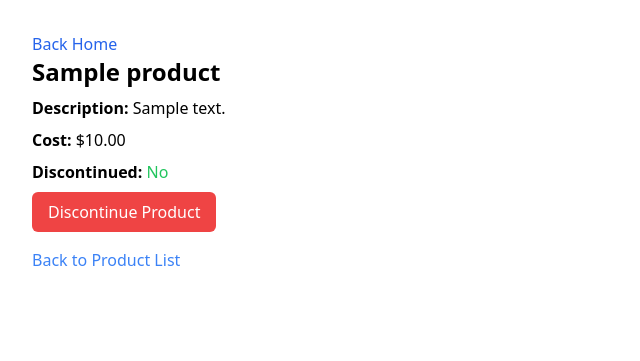
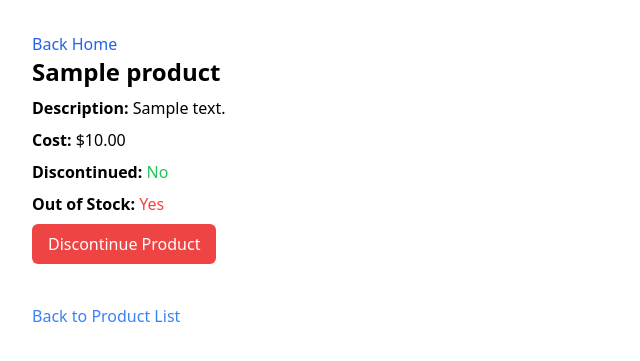
Before and after one commit to creatordestroy/gamehub, a Flask app: template app/templates/product/product_detail.html in a window 1280 px wide. Shown: the top 361 px of the page, without its empty margins (0-640 px from the left). Run offline with Flask 3, Linux system fonts and the light colour scheme; the template is opened without the code that fills it: most values are stand-ins (such as "Sample title", 1, 10 or a date in 2020); some libraries are stand-ins or nearby versions.

Commit message:
Added Out of Stock field to Product with ability to flag item as out of stock; Closes #25

```diff
--- a/app/models/product.py
+++ b/app/models/product.py
@@ -8,6 +8,7 @@ class Product(db.Model):
     product_description = CharField(max_length=255)
     product_cost = DoubleField()
     product_discontinued = IntegerField(default=0)
+    product_out_of_stock = IntegerField(default=0)
     threshold = IntegerField(default=5)
 
     class Meta:
--- a/app/templates/product/product_detail.html
+++ b/app/templates/product/product_detail.html
@@ -7,6 +7,12 @@ block content %}
 <p class="mb-2"><strong>Cost:</strong> ${{ '%.2f' % product.product_cost }}</p>
 <p class="mb-2">
   <strong>Discontinued:</strong> {% if product.product_discontinued %}<span
+    class="text-red-500"
+    >Yes</span
+  >{% else %} <span class="text-green-500">No</span>{% endif %}
+</p>
+<p class="mb-2">
+  <strong>Out of Stock:</strong> {% if product.product_out_of_stock %}<span
     class="text-red-500"
     >Yes</span
   >{% else %} <span class="text-green-500">No</span>{% endif %}
@@ -23,6 +29,19 @@ block content %}
   />
 </form>
 {% endif %}
+<br>
+{% if not product.product_out_of_stock %}
+<form
+  action="{{ url_for('product.out_of_stock_product', product_id=product.product_id) }}"
+  method="post"
+>
+  <input
+    type="submit"
+    value="Out of Stock Product"
+    class="bg-red-500 text-white px-4 py-2 rounded-md cursor-pointer"
+  />
+</form>
+{% endif %}
 <p class="mt-4">
   <a href="{{ url_for('product.product_list') }}" class="text-blue-500"
     >Back to Product List</a
--- a/app/templates/product/product_list.html
+++ b/app/templates/product/product_list.html
@@ -8,6 +8,7 @@ content %}
         <th class="px-4 py-2">Description</th>
         <th class="px-4 py-2">Cost</th>
         <th class="px-4 py-2">Discontinued</th>
+        <th class="px-4 py-2">Out of Stock</th>
       </tr>
     </thead>
     <tbody>
@@ -21,6 +22,7 @@ content %}
         <td class="border px-4 py-2">{{ product.product_description }}</td>
         <td class="border px-4 py-2">${{ '%.2f' % product.product_cost }}</td>
         <td class="border px-4 py-2">{% if product.product_discontinued %}Yes{% else %}No{% endif %}</td>
+        <td class="border px-4 py-2">{% if product.product_out_of_stock %}Yes{% else %}No{% endif %}</td>
       </tr>
       {% endfor %}
     </tbody>
```
Also changed, not shown: app/routes/product.py (+17 -0 lines), app/services/product_services.py (+9 -0 lines).
